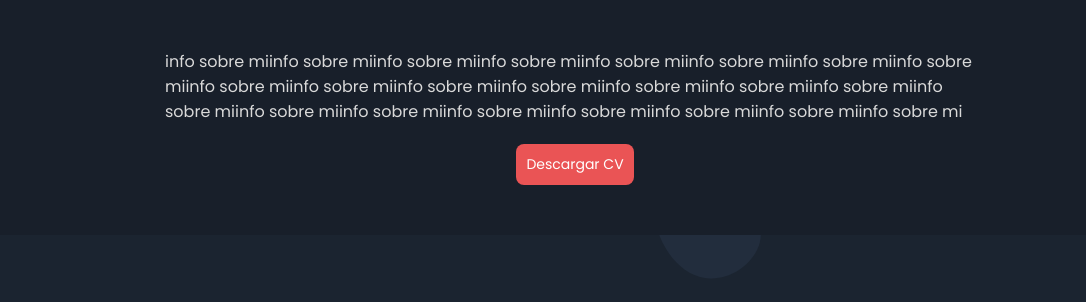
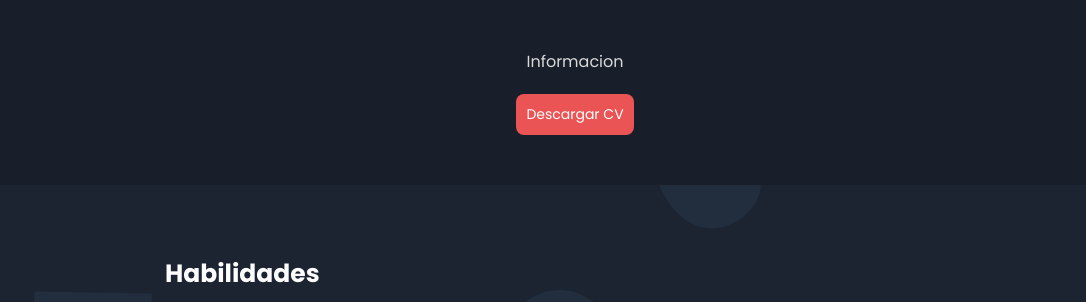
Before and after one commit to paxxtor/paxxtor.github.io, a plain HTML site: page index.html in a window 1280 px wide. Shown: the part 1101-1403 px from the top of the page, without its empty margins (65-1151 px from the left). Drawn offline with Linux system fonts and the light colour scheme.

Commit message:
cambio de informacion

```diff
--- a/index.html
+++ b/index.html
@@ -95,7 +95,7 @@
 
           <article class="about-me">
             <p>
-              info sobre miinfo sobre miinfo sobre miinfo sobre miinfo sobre miinfo sobre miinfo sobre miinfo sobre miinfo sobre miinfo sobre miinfo sobre miinfo sobre miinfo sobre miinfo sobre miinfo sobre miinfo sobre miinfo sobre miinfo sobre miinfo sobre miinfo sobre miinfo sobre miinfo sobre miinfo sobre mi
+              Informacion
             </p>
             <a href="./src/assets/docs/curriculum-miguel.pdf" download="CV_Miguel_Paxtor">Descargar CV</a>
           </article>
```
